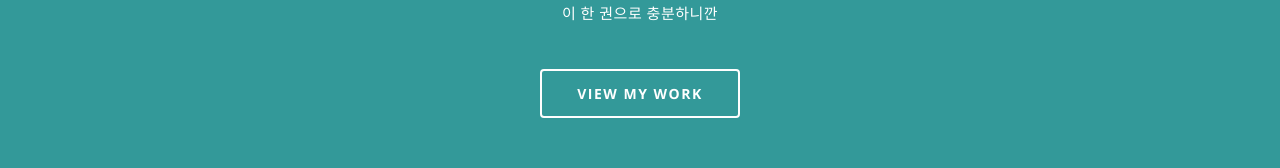
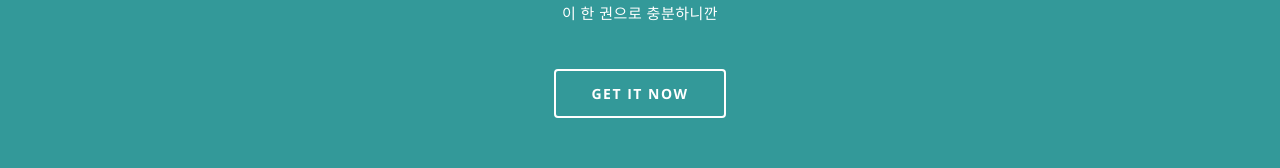
Before and after one commit to DeepLearningLog/DeelLearningLog.github.io, a plain HTML site: page index.html in a window 1280 px wide. Shown: the part 460-628 px from the top of the page. Drawn offline with nearby package versions, Linux system fonts and the light colour scheme.

Commit message:
Update index.html

```diff
--- a/index.html
+++ b/index.html
@@ -111,7 +111,7 @@
 
 					<div class="mu-featured-content">
 						<p>다른 곳에서 찾지말자<br />이 한 권으로 충분하니깐</p>
-						<a href="https://kmong.com/gig/225298" class="mu-primary-btn">VIEW MY WORK</a>
+						<a href="https://kmong.com/gig/225298" class="mu-primary-btn">GET IT NOW</a>
 					</div>
 
 				</div>
```
